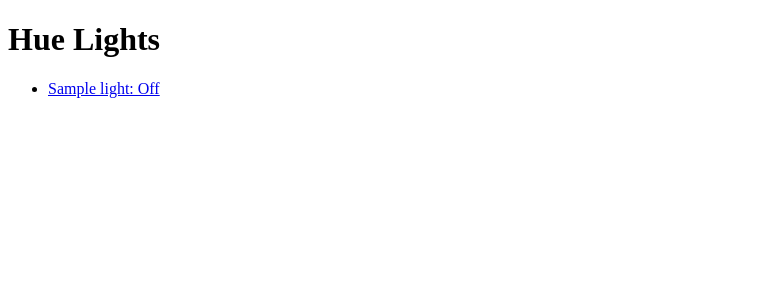
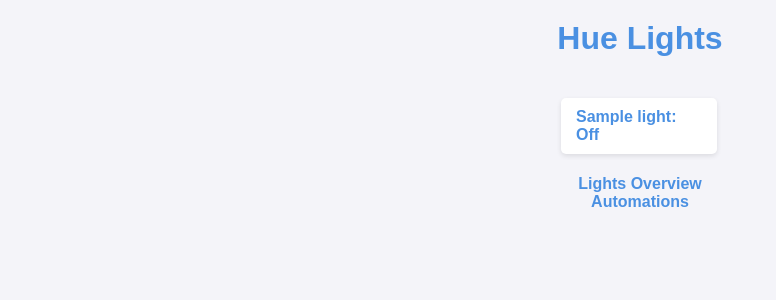
Before and after one commit to dhuelin/philips-hue-controller-automation, a Flask app: template flask_app/templates/index.html in a window 1280 px wide. Shown: the top 300 px of the page, without its empty margins (0-776 px from the left). Run offline with Flask 3, Linux system fonts and the light colour scheme; the template is opened without the code that fills it: most values are stand-ins (such as "Sample title", 1, 10 or a date in 2020); parts of the project's set-up code (start-up, migrations or seed data) failed here and were passed over.

Commit message:
Try to fix template issue

```diff
--- a/flask_app/app.py
+++ b/flask_app/app.py
@@ -5,7 +5,7 @@ from .utils import load_automations, save_automations
 import os
 import json
 
-app = Flask(__name__, template_folder='flask_app/templates')
+app = Flask(__name__)
 
 # Load configuration
 config = Config()
--- a/flask_app/templates/index.html
+++ b/flask_app/templates/index.html
@@ -2,6 +2,7 @@
 <html>
 <head>
     <title>Hue Lights Control</title>
+    <link rel="stylesheet" href="{{ url_for('static', filename='main.css') }}">
 </head>
 <body>
     <h1>Hue Lights</h1>
@@ -12,5 +13,7 @@
         </li>
     {% endfor %}
     </ul>
+    <a href="/lights">Lights Overview</a>
+    <a href="/automations">Automations</a>
 </body>
 </html>
```
